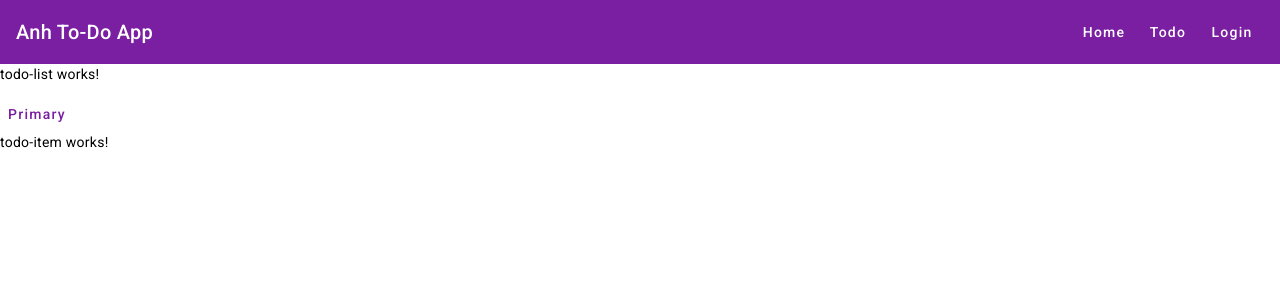
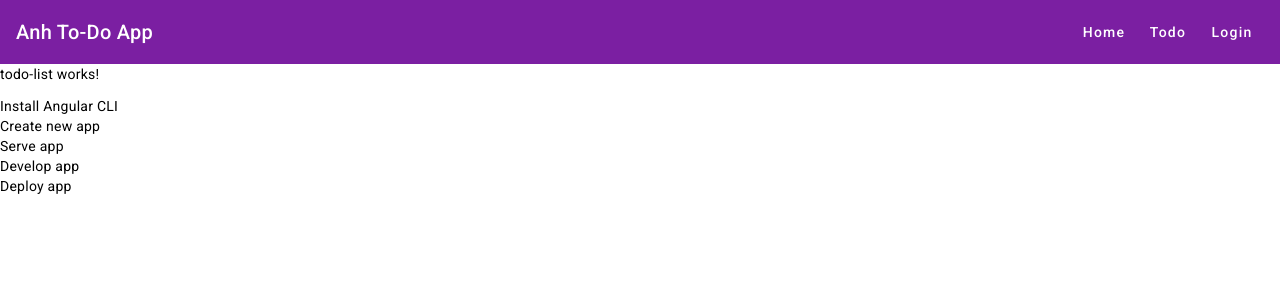
Before and after one commit to anh7/anh-todo, an Angular app: page /todo in a window 1280 px wide. Shown: the top 300 px of the page. Built offline with nearby package versions, Linux system fonts and the light colour scheme.

Commit message:
Added routing

```diff
--- a/src/app/app-routing.module.ts
+++ b/src/app/app-routing.module.ts
@@ -4,13 +4,16 @@ import { PreloadAllModules, RouterModule, Routes } from '@angular/router';
 const routes: Routes = [
   {
     path: '',
-    redirectTo: 'todo',
-    pathMatch: 'full'
+    loadChildren: () => import('./home/home.module').then((m) => m.HomeModule)
   },
   {
     path: 'todo',
     loadChildren: () => import('./todo/todo.module').then((m) => m.TodoModule)
   },
+  {
+    path: 'auth',
+    loadChildren: () => import('./auth/auth.module').then((m) => m.AuthModule)
+  }
 ];
 
 @NgModule({
--- /dev/null
+++ b/src/app/auth/login/login.component.html
@@ -0,0 +1 @@
+<p>login works!</p>
--- /dev/null
+++ b/src/app/home/home-index/home-index.component.html
@@ -0,0 +1 @@
+<p>home-index works!</p>
--- a/src/app/todo/todo-list/todo-list.component.html
+++ b/src/app/todo/todo-list/todo-list.component.html
@@ -1,3 +1,5 @@
 <p>todo-list works!</p>
-<button mat-button color="primary">Primary</button>
-<anh-todo-item [id]="13"></anh-todo-item>
+
+<div cdkDropList class="example-list" (cdkDropListDropped)="drop($event)">
+    <div class="example-box" *ngFor="let item of items" cdkDrag>{{item}}</div>
+</div>
--- a/src/app/todo/todo-list/todo-list.component.ts
+++ b/src/app/todo/todo-list/todo-list.component.ts
@@ -5,4 +5,17 @@ import { AfterContentChecked, AfterContentInit, AfterViewChecked, AfterViewInit,
   templateUrl: './todo-list.component.html',
   styleUrls: ['./todo-list.component.sass'],
 })
-export class TodoListComponent {}
+export class TodoListComponent {
+  items: string[] = [
+    'Install Angular CLI',
+    'Create new app',
+    'Serve app',
+    'Develop app',
+    'Deploy app',
+  ];
+
+  drop(event: any) {
+    console.log(event);
+  }
+
+}
--- a/src/app/todo/todo.module.ts
+++ b/src/app/todo/todo.module.ts
@@ -4,6 +4,7 @@ import { TodoListComponent } from './todo-list/todo-list.component';
 import { TodoItemComponent } from './todo-item/todo-item.component';
 import { MatButtonModule } from '@angular/material/button';
 import { RouterModule, Routes } from '@angular/router';
+import { DragDropModule } from '@angular/cdk/drag-drop';
 
 const routes: Routes = [
   {
@@ -24,6 +25,7 @@ const routes: Routes = [
   imports: [
     CommonModule,
     MatButtonModule,
+    DragDropModule,
     RouterModule.forChild(routes),
   ],
   exports: [
```
Also changed, not shown: src/app/auth/auth.module.ts (added, +22 -0 lines), src/app/auth/login/login.component.ts (added, +10 -0 lines), src/app/home/home-index/home-index.component.ts (added, +10 -0 lines), src/app/home/home.module.ts (added, +22 -0 lines), src/app/auth/login/login.component.sass (added), src/app/home/home-index/home-index.component.sass (added), 2 other files (tests, documents, lock files or other folders).
